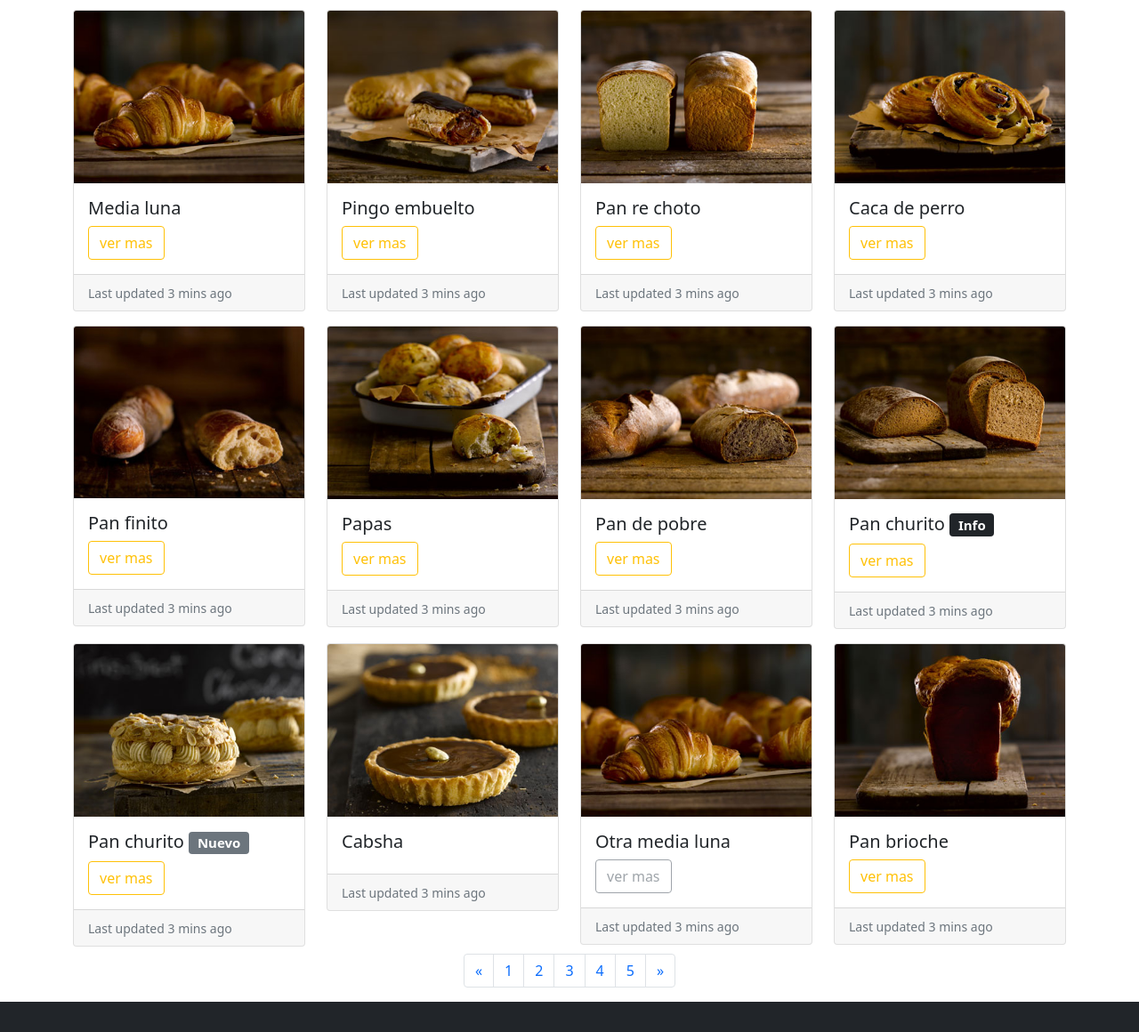
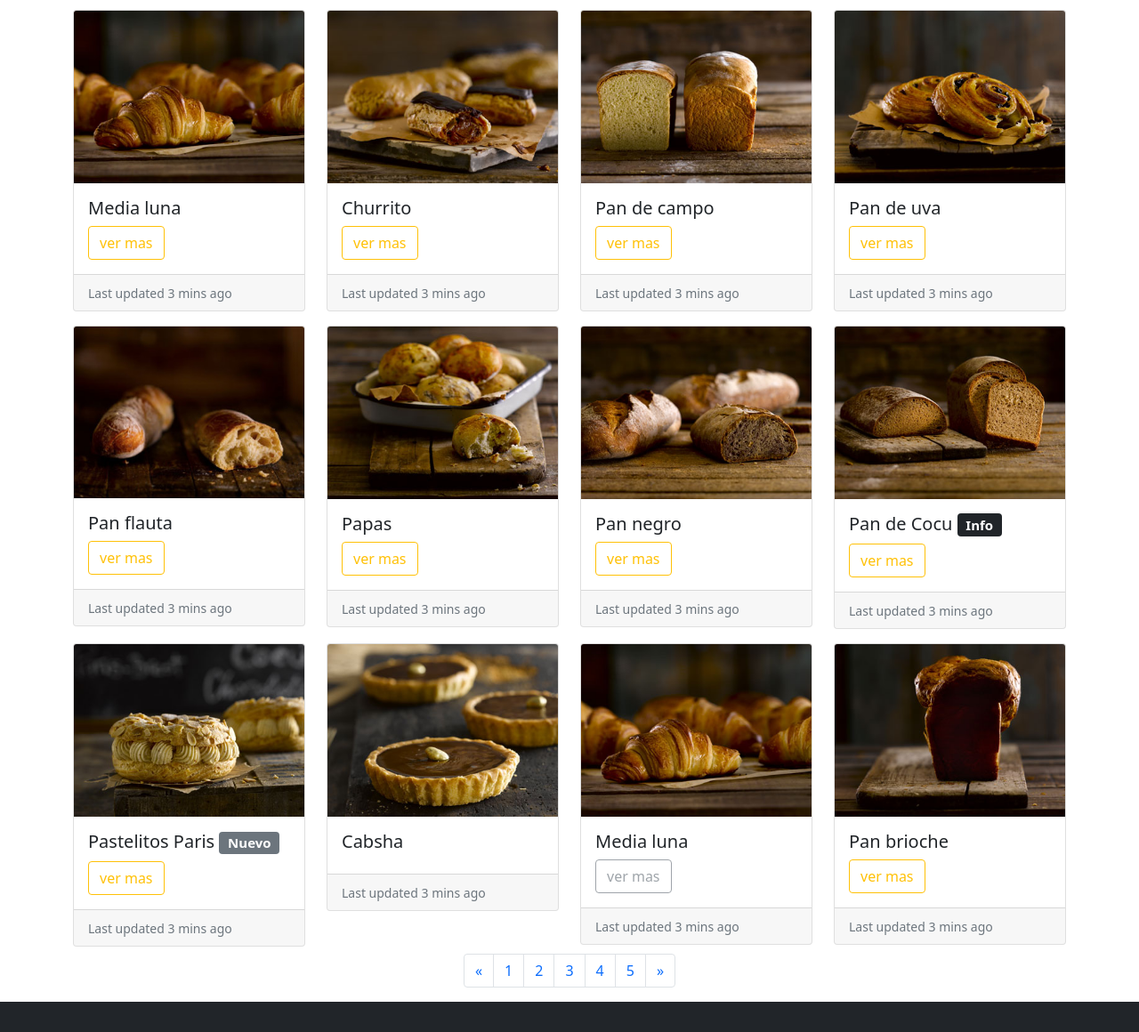
Before and after one commit to estebantz/Imitacion-de-panaderia, a plain HTML site: page producto.html in a window 1280 px wide. Shown: the part 984-2144 px from the top of the page at 89% size. Drawn offline with nearby package versions, Linux system fonts and the light colour scheme.

Commit message:
correccion de nombres

```diff
--- a/producto.html
+++ b/producto.html
@@ -125,7 +125,7 @@
                 <div class="card">
                     <img src="img/productos/Eclair_00118_portfolio1.jpg" class="card-img-top" alt="pan brioche">
                     <div class="card-body">
-                        <h5 class="card-title">Pingo embuelto</h5>
+                        <h5 class="card-title">Churrito</h5>
                         <button class="btn btn-outline-warning" data-bs-toggle="modal"
                             data-bs-target="#exampleModal">ver mas</button>
                     </div>
@@ -138,7 +138,7 @@
                 <div class="card">
                     <img src="img/productos/Pan-de-miga_00195_portfolio1.jpg" class="card-img-top" alt="pan brioche">
                     <div class="card-body">
-                        <h5 class="card-title">Pan re choto</h5>
+                        <h5 class="card-title">Pan de campo</h5>
                         <button class="btn btn-outline-warning" data-bs-toggle="modal"
                             data-bs-target="#exampleModal">ver mas</button>
                     </div>
@@ -152,7 +152,7 @@
                     <img src="img/productos/Pan-de-uva-corte_00058_portfolio1.jpg" class="card-img-top"
                         alt="pan brioche">
                     <div class="card-body">
-                        <h5 class="card-title">Caca de perro</h5>
+                        <h5 class="card-title">Pan de uva</h5>
                         <button class="btn btn-outline-warning" data-bs-toggle="modal"
                             data-bs-target="#exampleModal">ver mas</button>
                     </div>
@@ -166,7 +166,7 @@
                 <div class="card">
                     <img src="img/productos/pan.jpg" class="card-img-top" alt="pan brioche">
                     <div class="card-body">
-                        <h5 class="card-title">Pan finito</h5>
+                        <h5 class="card-title">Pan flauta</h5>
                         <a class="btn btn-outline-warning" href="producto-tarta.html">ver mas</a>
                     </div>
                     <div class="card-footer">
@@ -193,7 +193,7 @@
                     <img src="img/productos/Panes-de-campo-corte_00162_portfolio1.jpg" class="card-img-top"
                         alt="pan brioche">
                     <div class="card-body">
-                        <h5 class="card-title">Pan de pobre</h5>
+                        <h5 class="card-title">Pan negro</h5>
                         <button class="btn btn-outline-warning" data-bs-toggle="modal"
                             data-bs-target="#exampleModal">ver mas</button>
                     </div>
@@ -207,7 +207,7 @@
                     <img src="img/productos/Panes-negros-corte_00170_portfolio1.jpg" class="card-img-top"
                         alt="pan brioche">
                     <div class="card-body">
-                        <h5 class="card-title">Pan churito <span class="badge bg-dark">Info</span></h5>
+                        <h5 class="card-title">Pan de Cocu <span class="badge bg-dark">Info</span></h5>
                         <button class="btn btn-outline-warning" data-bs-toggle="modal"
                             data-bs-target="#exampleModal">ver mas</button>
                     </div>
@@ -221,7 +221,7 @@
                 <div class="card">
                     <img src="img/productos/Paris-Brest_00140_portfolio.jpg" class="card-img-top" alt="pan brioche">
                     <div class="card-body">
-                        <h5 class="card-title">Pan churito <span class="badge bg-secondary">Nuevo</span></h5>
+                        <h5 class="card-title">Pastelitos Paris <span class="badge bg-secondary">Nuevo</span></h5>
                         <button class="btn btn-outline-warning" data-bs-toggle="modal"
                             data-bs-target="#exampleModal">ver mas</button>
                     </div>
@@ -250,7 +250,7 @@
                     <img src="img/productos/Croissant_00018_portfolio1.jpg" class="card-img-top" data-bs-toggle="modal"
                         data-bs-target="#exampleModal" alt="pan brioche">
                     <div class="card-body">
-                        <h5 class="card-title">Otra media luna</h5>
+                        <h5 class="card-title">Media luna</h5>
                         <button class="btn btn-outline-secondary disabled" data-bs-toggle="modal"
                             data-bs-target="#exampleModal">ver mas</button>
                     </div>
```
